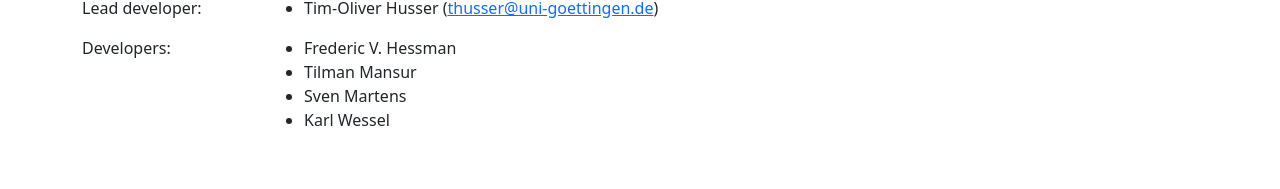
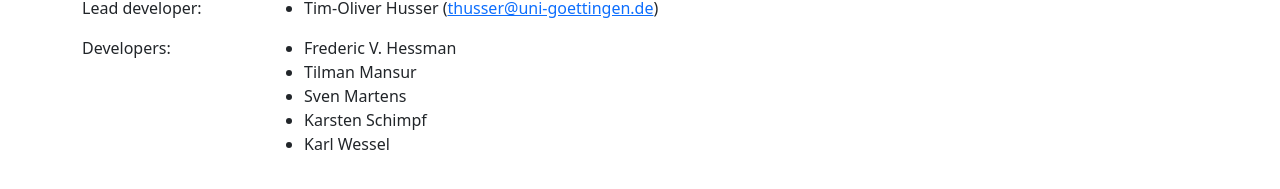
Before and after one commit to pyobs/pyobs.github.io, a Jekyll site: the page built from team.html, in a window 1280 px wide. Shown: the part 197-386 px from the top of the page. Built offline with Jekyll 4.4.1, drawn with Linux system fonts in a browser that asks for light colours.

Commit message:
added Karsten to team

```diff
--- a/team.html
+++ b/team.html
@@ -26,6 +26,7 @@ permalink: /team/
             <li>Frederic V. Hessman</li>
             <li>Tilman Mansur</li>
             <li>Sven Martens</li>
+            <li>Karsten Schimpf</li>
             <li>Karl Wessel</li>
         </ul>
     </div>
```
